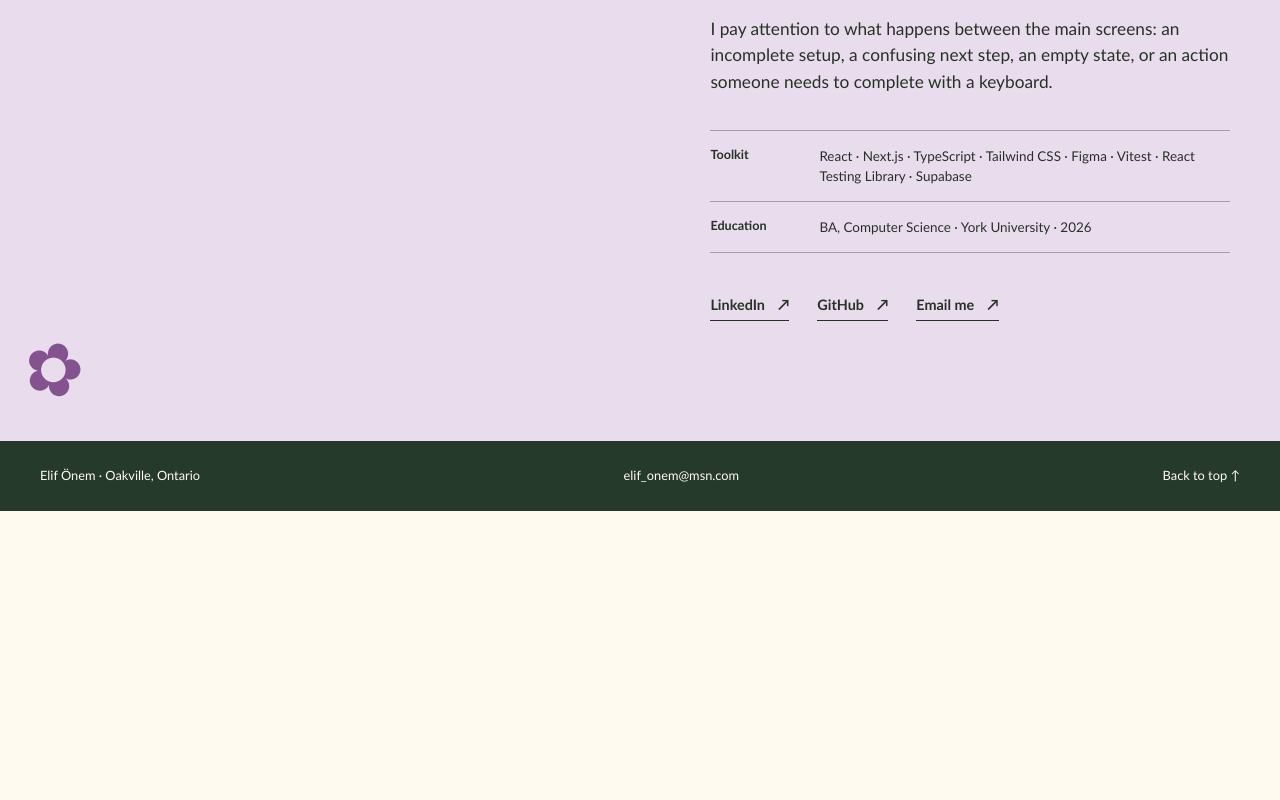
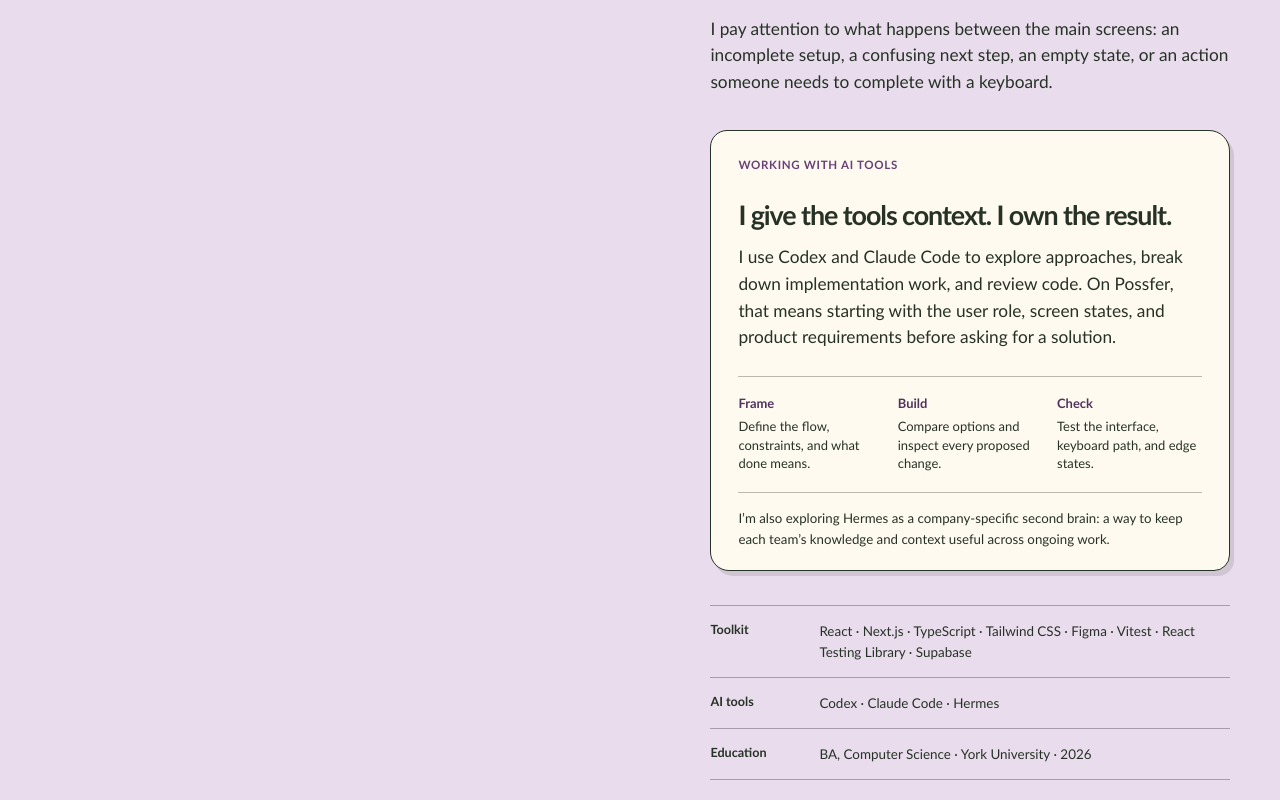
Before and after one commit to elfnronm/personalwebsite, a React (Create React App) app: page / in a window 1280 px wide. Shown: the part 5240-6040 px from the top of the page. Before the commit the page ends 5751 px from the top, so only its background shows below. Built offline with nearby package versions, Linux system fonts and the light colour scheme.

Commit message:
Describe AI-assisted workflow and Hermes exploration

```diff
--- a/src/App.css
+++ b/src/App.css
@@ -1256,6 +1256,65 @@ a:focus-visible {
 .about-facts {
   margin-top: 34px;
   border-top: 1px solid #a99bad;
+}
+
+.ai-workflow {
+  margin-top: 34px;
+  padding: 25px 27px 21px;
+  border: 1.5px solid #273226;
+  border-radius: 17px 21px 16px 19px;
+  background: #fffaf0;
+  box-shadow: 4px 5px 0 rgb(39 50 38 / 13%);
+}
+
+.ai-workflow__label {
+  margin-bottom: 8px;
+  color: #694078;
+  font-size: .72rem;
+  font-weight: 700;
+  letter-spacing: .06em;
+  text-transform: uppercase;
+}
+
+.ai-workflow h3 {
+  margin-bottom: 13px;
+  font-size: clamp(1.25rem, 2.1vw, 1.7rem);
+  letter-spacing: -.04em;
+  line-height: 1.2;
+}
+
+.ai-workflow__steps {
+  display: grid;
+  grid-template-columns: repeat(3, minmax(0, 1fr));
+  gap: 14px;
+  margin: 18px 0 0;
+  padding: 17px 0 0;
+  border-top: 1px solid #bdb8ad;
+  list-style: none;
+}
+
+.ai-workflow__steps li {
+  display: flex;
+  flex-direction: column;
+  gap: 4px;
+  font-size: .81rem;
+  line-height: 1.45;
+}
+
+.ai-workflow__steps strong {
+  color: #51345e;
+}
+
+.ai-workflow .ai-workflow__note {
+  margin: 19px 0 0;
+  padding-top: 15px;
+  border-top: 1px solid #bdb8ad;
+  font-size: .83rem;
+}
+
+@media (max-width: 640px) {
+  .ai-workflow { padding: 21px 19px 17px; }
+  .ai-workflow__steps { grid-template-columns: 1fr; gap: 13px; }
 }
 
 .about-facts div {
--- a/src/App.js
+++ b/src/App.js
@@ -365,10 +365,34 @@ function Home() {
               incomplete setup, a confusing next step, an empty state, or an
               action someone needs to complete with a keyboard.
             </p>
+            <div className="ai-workflow" aria-labelledby="ai-workflow-title">
+              <p className="ai-workflow__label">Working with AI tools</p>
+              <h3 id="ai-workflow-title">I give the tools context. I own the result.</h3>
+              <p>
+                I use Codex and Claude Code to explore approaches,
+                break down implementation work, and review code. On Possfer,
+                that means starting with the user role, screen states, and
+                product requirements before asking for a solution.
+              </p>
+              <ol className="ai-workflow__steps">
+                <li><strong>Frame</strong><span>Define the flow, constraints, and what done means.</span></li>
+                <li><strong>Build</strong><span>Compare options and inspect every proposed change.</span></li>
+                <li><strong>Check</strong><span>Test the interface, keyboard path, and edge states.</span></li>
+              </ol>
+              <p className="ai-workflow__note">
+                I’m also exploring Hermes as a company-specific second brain:
+                a way to keep each team’s knowledge and context useful across
+                ongoing work.
+              </p>
+            </div>
             <div className="about-facts">
               <div>
                 <strong>Toolkit</strong>
                 <span>React · Next.js · TypeScript · Tailwind CSS · Figma · Vitest · React Testing Library · Supabase</span>
+              </div>
+              <div>
+                <strong>AI tools</strong>
+                <span>Codex · Claude Code · Hermes</span>
               </div>
               <div>
                 <strong>Education</strong>
```
